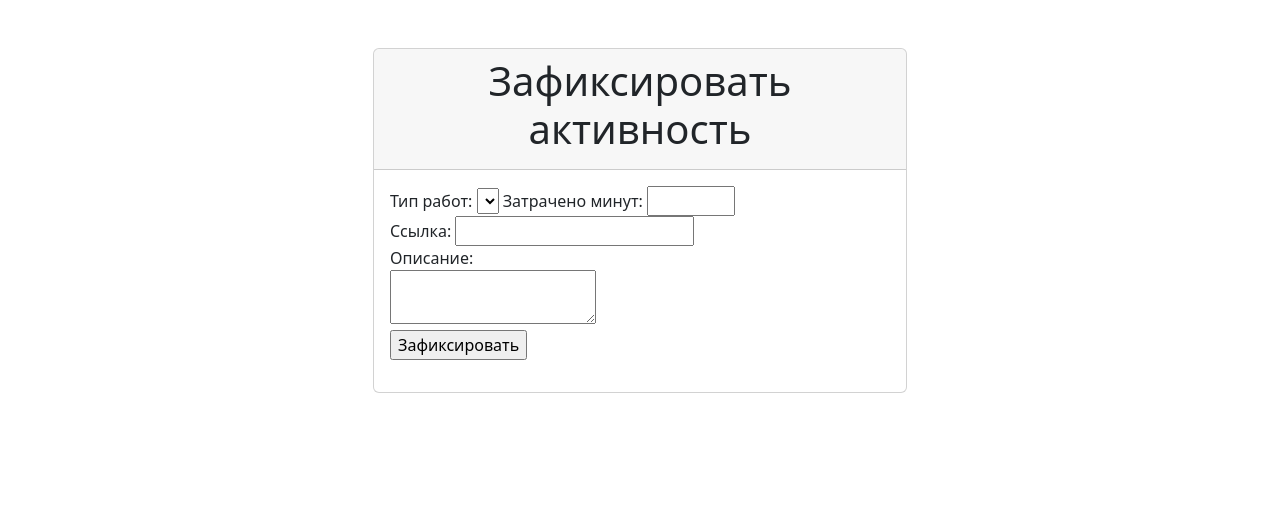
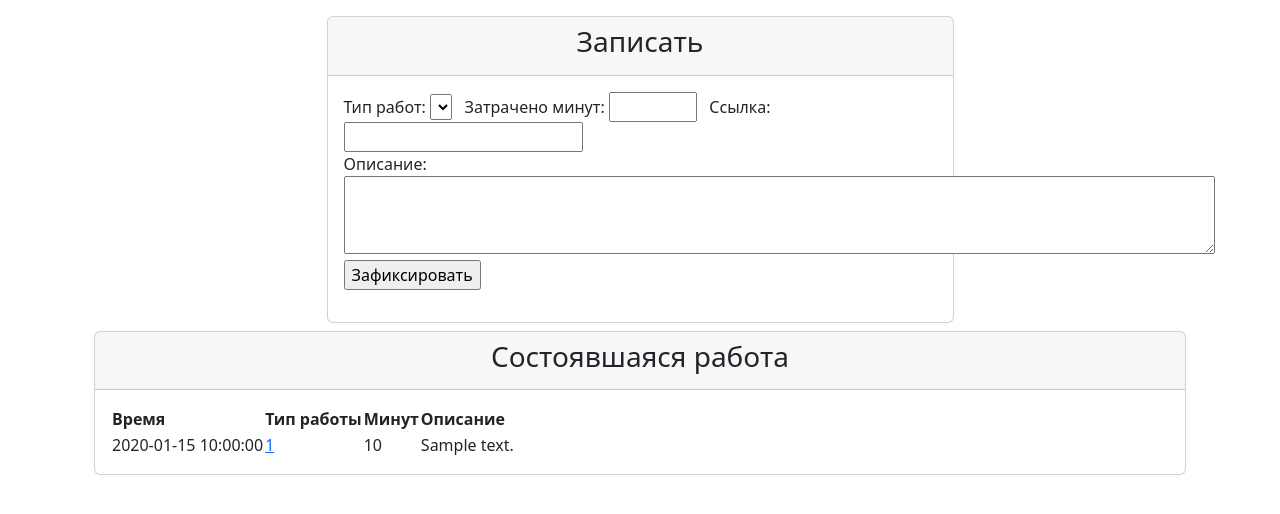
Before and after one commit to Dmitry-Peskov/flask-with-authorization-and-other-pies, a Flask app: template apps/activities/templates/activities.html in a window 1280 px wide. Shown: the part 56-570 px from the top of the page. Run offline with Flask 3, Linux system fonts and the light colour scheme; tables that the repository leaves empty hold one stand-in row (values such as "Sample post"); the template is opened without the code that fills it: values that come from a table or form of the project are taken from there, most other values are stand-ins (such as "Sample title", 1, 10 or a date in 2020); lists and menus that the app fills with data are empty.

Commit message:
Начал прикручивать вывод записанных в БД активностей.

```diff
--- a/apps/activities/controler.py
+++ b/apps/activities/controler.py
@@ -21,3 +21,8 @@ def write_active_to_db(user_email: str, activity_type: int, duration: int, url_i
         )
     database.session.add(act)
     database.session.commit()
+
+
+def get_works_done_by_user(email: str) -> list[WorkDone]:
+    works = WorkDone.query.filter(WorkDone.user_email == email).order_by(WorkDone.completed_in.desc()).all()
+    return works if works else []
--- a/apps/activities/forms.py
+++ b/apps/activities/forms.py
@@ -1,6 +1,6 @@
 from flask_wtf import FlaskForm
 from wtforms import SubmitField, SelectField, URLField, IntegerField, TextAreaField
-from wtforms.validators import DataRequired, NumberRange, URL, Optional
+from wtforms.validators import DataRequired, NumberRange, URL, Optional, Length
 
 
 class AddActivitiesForm(FlaskForm):
@@ -25,6 +25,9 @@ class AddActivitiesForm(FlaskForm):
     )
     description = TextAreaField(
         "Описание: ",
-        validators=[DataRequired("Поле Описание, обязательно для заполнения")]
+        validators=[
+            DataRequired("Поле Описание, обязательно для заполнения"),
+            Length(min=60, message="Длинна сообщения должна быть не менее 60 символов")
+        ]
     )
     submit = SubmitField("Зафиксировать")
--- a/apps/activities/templates/activities.html
+++ b/apps/activities/templates/activities.html
@@ -2,11 +2,11 @@
 
 {% block content %}
   <div class="container">
-    <div class="row justify-content-center mt-5">
-      <div class="col-md-6">
+    <div class="row justify-content-center mt-2">
+      <div class="col-md-7">
         <div class="card">
           <div class="card-header">
-            <h1 class="text-center">Зафиксировать активность</h1>
+            <h3 class="text-center">Записать</h3>
           </div>
           <div class="card-body">
             {% for cat, msg in get_flashed_messages(True) %}
@@ -15,12 +15,11 @@
             <form action="" method="post">
                 {{ form.hidden_tag() }}
               <div class="mb-3">
-                  {{ form.type.label() }} {{ form.type() }}
-                  {{ form.duration.label() }} {{ form.duration() }}
+                  {{ form.type.label() }} {{ form.type() }} &nbsp
+                  {{ form.duration.label() }} {{ form.duration() }} &nbsp
+                  {{ form.url.label()}} {{ form.url() }} &nbsp
                 <br>
-                  {{ form.url.label()}} {{ form.url() }}
-                <br>
-                {{ form.description.label() }} <br> {{form.description()}}
+                {{ form.description.label() }} <br> {{form.description(cols="92", rows ="3")}}
                 <br> {{ form.submit() }}
                 </div>
             </form>
@@ -29,4 +28,41 @@
       </div>
     </div>
   </div>
+
+<div class="container">
+    <div class="row justify-content-center mt-2">
+      <div class="col-xl-15">
+        <div class="card">
+          <div class="card-header">
+            <h3 class="text-center">Состоявшаяся работа</h3>
+          </div>
+          <div class="card-body">
+
+            <div class="table-wrapper">
+    <table class="fl-table">
+        <thead>
+        <tr>
+            <th>Время</th>
+            <th>Тип работы</th>
+            <th>Минут</th>
+            <th>Описание</th>
+        </tr>
+        </thead>
+        <tbody>
+        {% for work in works %}
+        <tr>
+            <td>{{ work.completed_in }}</td>
+            <td><a href={{work.url}}>{{ work.activity_id }}</a></td>
+            <td>{{ work.duration_in_minutes }}</td>
+            <td> {{ work.description }}</td>
+        </tr>
+        {% endfor %}
+        <tbody>
+    </table>
+</div>
+          </div>
+        </div>
+      </div>
+    </div>
+  </div>
 {% endblock %}
--- a/apps/activities/views.py
+++ b/apps/activities/views.py
@@ -1,7 +1,7 @@
 from flask import Blueprint, render_template, flash, redirect, url_for
 from flask_login import login_required, current_user
 
-from .controler import get_activities_id_and_value, write_active_to_db
+from .controler import get_activities_id_and_value, write_active_to_db, get_works_done_by_user
 from .forms import AddActivitiesForm
 
 activities = Blueprint("activities", __name__, template_folder="templates", static_folder="static")
@@ -12,6 +12,7 @@ activities = Blueprint("activities", __name__, template_folder="templates", stat
 def activities_page():
     form = AddActivitiesForm()
     form.type.choices = get_activities_id_and_value()
+    works_done = get_works_done_by_user(current_user.get_id())
     if form.validate_on_submit():
         try:
             write_active_to_db(current_user.get_id(), form.type.data, form.duration.data, form.url.data, form.description.data)
@@ -23,4 +24,4 @@ def activities_page():
         for t, e in form.errors.items():
             if t != "csrf_token":
                 flash(*e, "error")
-        return render_template("activities.html", title="Добавить активность", form=form)
+        return render_template("activities.html", title="Добавить активность", form=form, works=works_done)
```
